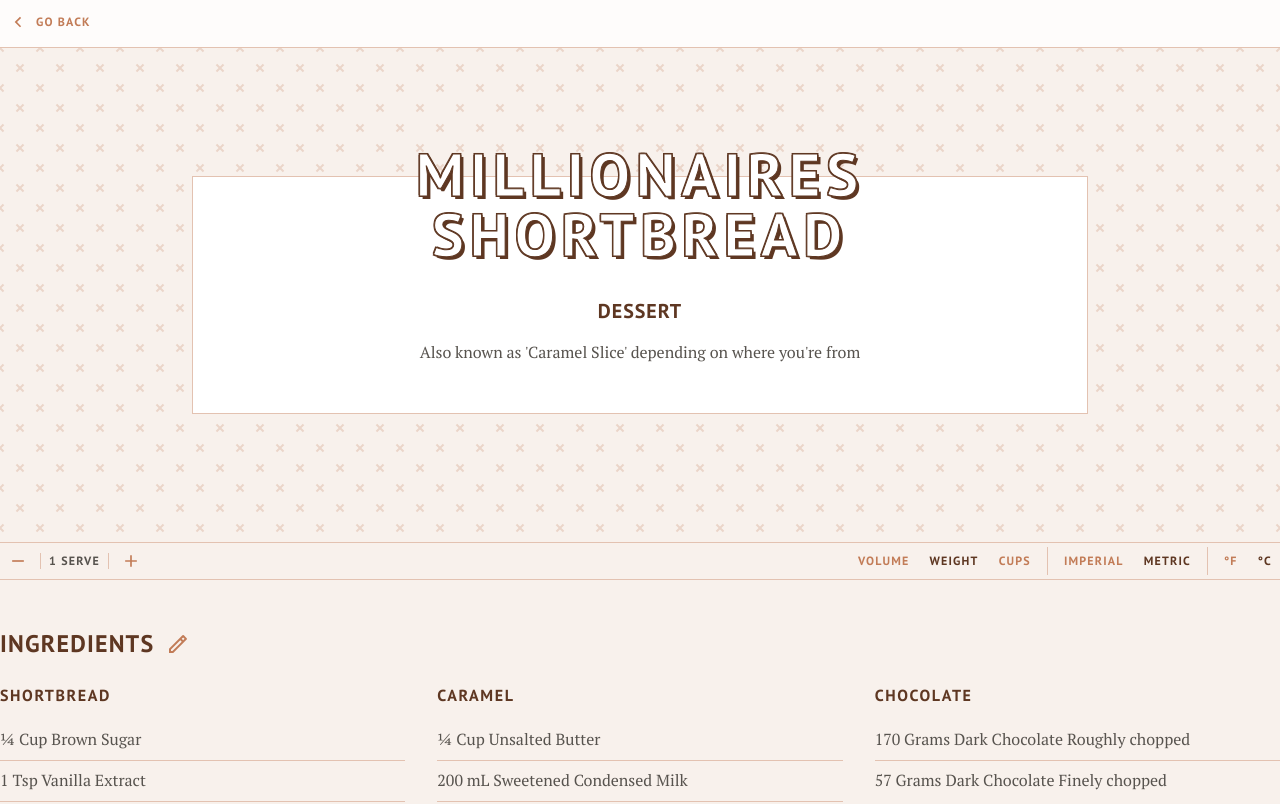
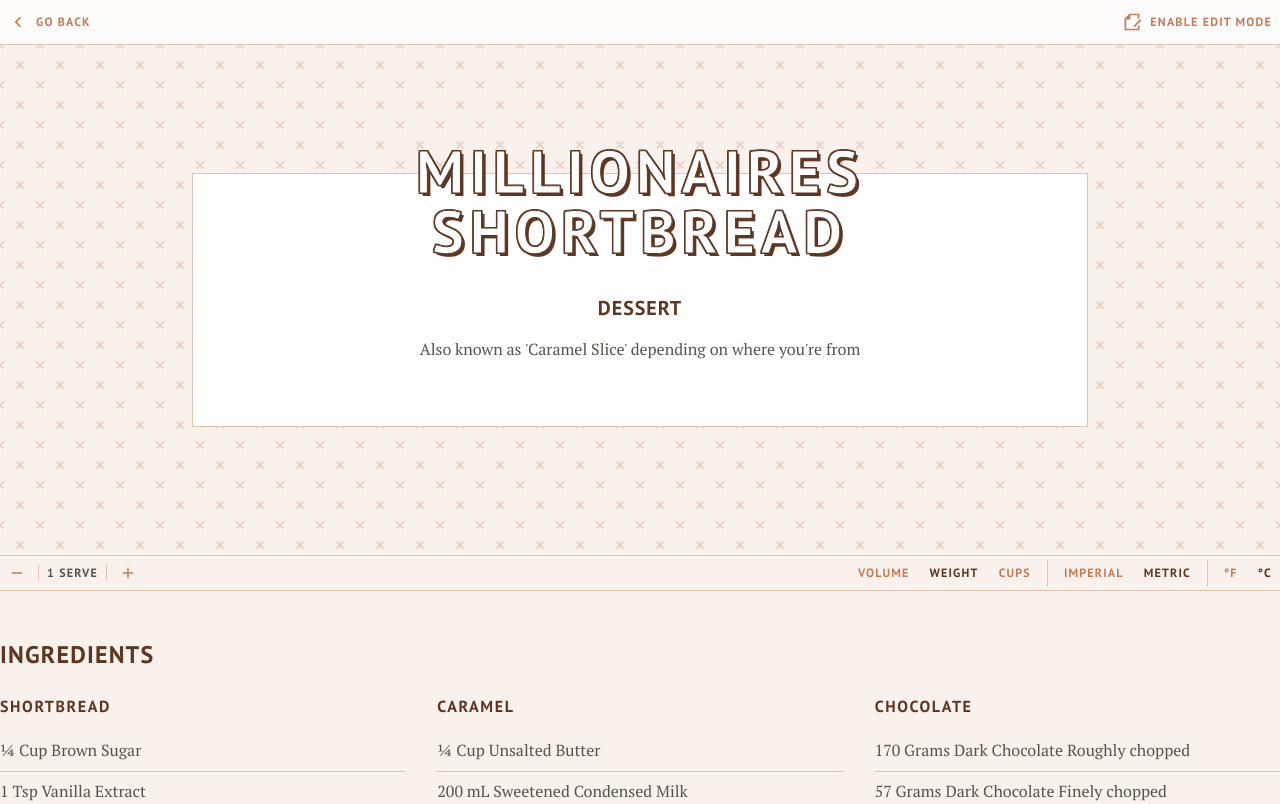
Before and after one commit to andreasremdt/kitchendock, a Next.js app: page /recipe/1 in a window 1280 px wide. Shown: the top 804 px of the page. Built offline with nearby package versions, Linux system fonts and the light colour scheme.

Commit message:
feat: add edit mode

```diff
--- a/components/icon.tsx
+++ b/components/icon.tsx
@@ -79,6 +79,15 @@ const icons = {
       <path d="M5 11h14v2H5z" fill="currentColor" />
     </>
   ),
+  fileEdit: (
+    <>
+      <path fill="none" d="M0 0h24v24H0z" />
+      <path
+        d="M21 6.757l-2 2V4h-9v5H5v11h14v-2.757l2-2v5.765a.993.993 0 0 1-.993.992H3.993A1 1 0 0 1 3 20.993V8l6.003-6h10.995C20.55 2 21 2.455 21 2.992v3.765zm.778 2.05l1.414 1.415L15.414 18l-1.416-.002.002-1.412 7.778-7.778z"
+        fill="currentColor"
+      />
+    </>
+  ),
 };
 
 type Props = {
--- a/components/recipe-bar.tsx
+++ b/components/recipe-bar.tsx
@@ -4,7 +4,11 @@ import Icon from "@/components/icon";
 import Button from "@/components/button";
 import { Preferences } from "@/types";
 
-export default function RecipeBar() {
+type Props = {
+  editing: boolean;
+};
+
+export default function RecipeBar({ editing }: Props) {
   const [preferences, setPreferences] = useState<Preferences>({
     serves: 1,
     measurement: "metric",
@@ -24,9 +28,10 @@ export default function RecipeBar() {
   return (
     <nav className="py-1 border-b border-primary-300 sticky top-0 bg-primary-100">
       <div className="container mx-auto flex">
-        <div className="flex items-center mr-auto">
+        {!editing && (
+          <div className="flex items-center">
             <Button title="Decrease serves" onClick={handleDecrease}>
-            <Icon name="minus" />
+              <Icon name="minus" width={18} height={18} />
             </Button>
             <span className="border-x border-primary-300 block px-2 mx-1 font-sans font-bold uppercase text-xs tracking-widest">
               {preferences.serves} serve{preferences.serves > 1 && "s"}
@@ -35,11 +40,12 @@ export default function RecipeBar() {
               title="Increase serves"
               onClick={() => setPreferences((prev) => ({ ...prev, serves: prev.serves + 1 }))}
             >
-            <Icon name="plus" />
+              <Icon name="plus" width={18} height={18} />
             </Button>
           </div>
+        )}
 
-        <div className="flex gap-x-1 border-r border-primary-300 mr-2 pr-2">
+        <div className="flex gap-x-1 border-r border-primary-300 mr-2 pr-2 ml-auto">
           <Button
             onClick={() => setPreferences((prev) => ({ ...prev, volume: "volume" }))}
             selected={preferences.volume === "volume"}
--- /dev/null
+++ b/components/recipe-header.tsx
@@ -0,0 +1,100 @@
+import { useState } from "react";
+import Typography from "@/components/typography";
+import Button from "@/components/button";
+import Icon from "@/components/icon";
+import { Recipe } from "@/types";
+
+type Props = {
+  recipe: Partial<Recipe>;
+  editing: boolean;
+};
+
+type Selection = "title" | "description" | "category" | null;
+
+export default function RecipeHeader({ recipe, editing }: Props) {
+  const [selection, setSelection] = useState<Selection>(null);
+
+  return (
+    <header className="banner py-32 border-y border-primary-300">
+      <div className="bg-white border border-primary-300 max-w-4xl w-full px-16 pb-12 mx-auto text-center">
+        {selection === "title" && editing ? (
+          <div className="relative w-full max-w-lg mt-4 mb-8 mx-auto">
+            <input
+              className="border border-primary-300 h-16 px-4 font-sans outline-none  w-full text-2xl"
+              defaultValue={recipe.title}
+              autoFocus
+            />
+            <Button className="absolute right-2 top-1/2 -translate-y-1/2" onClick={() => setSelection(null)}>
+              <Icon name="save" width={28} height={28} />
+            </Button>
+          </div>
+        ) : (
+          <Typography variant="h1" as="h1" className="-translate-y-8 relative">
+            {recipe.title}
+            {editing && (
+              <Button
+                title="Edit"
+                onClick={() => setSelection("title")}
+                className="absolute -right-10 top-1/2 -translate-y-1/2"
+              >
+                <Icon name="edit" width={32} height={32} />
+              </Button>
+            )}
+          </Typography>
+        )}
+
+        {selection === "category" && editing ? (
+          <div className="relative w-full max-w-lg mb-4 mx-auto">
+            <input
+              className="border border-primary-300 h-10 px-2 outline-none w-full"
+              defaultValue={recipe.category}
+              autoFocus
+            />
+            <Button className="absolute right-1 top-1/2 -translate-y-1/2" onClick={() => setSelection(null)}>
+              <Icon name="save" />
+            </Button>
+          </div>
+        ) : (
+          <Typography variant="h4" className="mb-4 w-max mx-auto relative">
+            {recipe.category || "Category"}
+            {editing && (
+              <Button
+                title="Edit"
+                onClick={() => setSelection("category")}
+                className="absolute -right-10 top-1/2 -translate-y-1/2"
+              >
+                <Icon name="edit" />
+              </Button>
+            )}
+          </Typography>
+        )}
+
+        {selection === "description" && editing ? (
+          <div className="relative w-full max-w-lg mt-4 mx-auto">
+            <input
+              className="border border-primary-300 h-10 px-2 outline-none w-full"
+              defaultValue={recipe.description}
+              autoFocus
+            />
+            <Button className="absolute right-1 top-1/2 -translate-y-1/2" onClick={() => setSelection(null)}>
+              <Icon name="save" />
+            </Button>
+          </div>
+        ) : (
+          <Typography className="mb-4 w-max mx-auto relative">
+            {recipe.description || "Description"}
+            {editing && (
+              <Button
+                title="Edit"
+                onClick={() => setSelection("description")}
+                className="absolute -right-10 top-1/2 -translate-y-1/2"
+              >
+                <Icon name="edit" />
+              </Button>
+            )}
+          </Typography>
+        )}
+      </div>
+    </header>
+  );
+}
--- a/components/recipe-ingredients.tsx
+++ b/components/recipe-ingredients.tsx
@@ -7,27 +7,28 @@ import Button from "@/components/button";
 
 type Props = {
   ingredients: Ingredients;
+  editing: boolean;
 };
 
-export default function RecipeIngredients({ ingredients }: Props) {
-  const [editing, setEditing] = useState(false);
+export default function RecipeIngredients({ ingredients, editing }: Props) {
+  const [selection, setSelection] = useState(false);
 
   return (
     <section className="container mx-auto py-12">
       <Typography as="h2" variant="h3" className="mb-6 flex gap-x-1">
         Ingredients
-        {!editing && (
-          <Button title="Edit" onClick={() => setEditing(true)}>
+        {editing && !selection && (
+          <Button title="Edit" onClick={() => setSelection(true)}>
             <Icon name="edit" width={24} height={24} />
           </Button>
         )}
       </Typography>
-      {editing ? (
+      {selection && editing ? (
         <Editor
-          onCancel={() => setEditing(false)}
+          onCancel={() => setSelection(false)}
           onSave={(content) => {
             console.log(content);
-            setEditing(false);
+            setSelection(false);
           }}
         />
       ) : (
--- a/components/recipe-instructions.tsx
+++ b/components/recipe-instructions.tsx
@@ -7,28 +7,29 @@ import Editor from "@/components/editor";
 
 type Props = {
   instructions: Instructions;
+  editing: boolean;
 };
 
-export default function RecipeInstructions({ instructions }: Props) {
-  const [editing, setEditing] = useState(false);
+export default function RecipeInstructions({ instructions, editing }: Props) {
+  const [selection, setSelection] = useState(false);
 
   return (
     <section className="max-w-lg mx-auto my-12">
       <Typography as="h2" variant="h3" className="mb-6 flex gap-x-1">
         Instructions
-        {!editing && (
-          <Button title="Edit" onClick={() => setEditing(true)}>
+        {editing && !selection && (
+          <Button title="Edit" onClick={() => setSelection(true)}>
             <Icon name="edit" width={24} height={24} />
           </Button>
         )}
       </Typography>
 
-      {editing ? (
+      {selection && editing ? (
         <Editor
-          onCancel={() => setEditing(false)}
+          onCancel={() => setSelection(false)}
           onSave={(content) => {
             console.log(content);
-            setEditing(false);
+            setSelection(false);
           }}
         />
       ) : (
--- a/pages/recipe/[id].tsx
+++ b/pages/recipe/[id].tsx
@@ -1,49 +1,44 @@
+import { useState } from "react";
 import Head from "next/head";
 import Image from "next/image";
 import Icon from "@/components/icon";
 import recipes from "../../lib/data";
-import Typography from "@/components/typography";
 import Button from "@/components/button";
 import RecipeBar from "@/components/recipe-bar";
 import RecipeIngredients from "@/components/recipe-ingredients";
 import RecipeInstructions from "@/components/recipe-instructions";
+import RecipeHeader from "@/components/recipe-header";
 
 export default function Recipe() {
   const recipe = recipes[1];
+  const [editing, setEditing] = useState(false);
 
   return (
     <>
       <Head>
-        <title>Millionaires Shortbread</title>
+        <title>{recipe.title}</title>
         <meta name="viewport" content="width=device-width, initial-scale=1" />
         <link rel="icon" href="/favicon.ico" />
       </Head>
 
       <main>
         <div className="bg-primary-50">
-          <div className="container mx-auto py-2">
+          <div className="container mx-auto py-2 flex">
             <Button href="/">
               <Icon name="chevronLeft" /> Go Back
             </Button>
+            <Button className="ml-auto" onClick={() => setEditing(!editing)} selected={editing}>
+              <Icon name={editing ? "check" : "fileEdit"} />
+              {editing ? "Finish Editing" : "Enable Edit Mode"}
+            </Button>
           </div>
         </div>
-        <header className="banner py-32 border-y border-primary-300">
-          <div className="bg-white border border-primary-300 max-w-4xl px-16 pb-12 w-max mx-auto text-center">
-            <Typography variant="h1" as="h1" className="-translate-y-8">
-              {recipe.title}
-            </Typography>
-            {recipe.category && (
-              <Typography variant="h4" className="mb-4">
-                {recipe.category}
-              </Typography>
-            )}
-            {recipe.description && <Typography>{recipe.description}</Typography>}
-          </div>
-        </header>
 
-        <RecipeBar />
+        <RecipeHeader editing={editing} recipe={recipe} />
 
-        <RecipeIngredients ingredients={recipe.ingredients!} />
+        <RecipeBar editing={editing} />
+
+        <RecipeIngredients editing={editing} ingredients={recipe.ingredients!} />
 
         {recipe.image && (
           <div className="container mx-auto">
@@ -57,7 +52,7 @@ export default function Recipe() {
           </div>
         )}
 
-        <RecipeInstructions instructions={recipe.instructions!} />
+        <RecipeInstructions editing={editing} instructions={recipe.instructions!} />
       </main>
     </>
   );
```
Also changed, not shown: types/index.ts (+10 -0 lines). Lines whose indentation alone changed are shown as unchanged.
